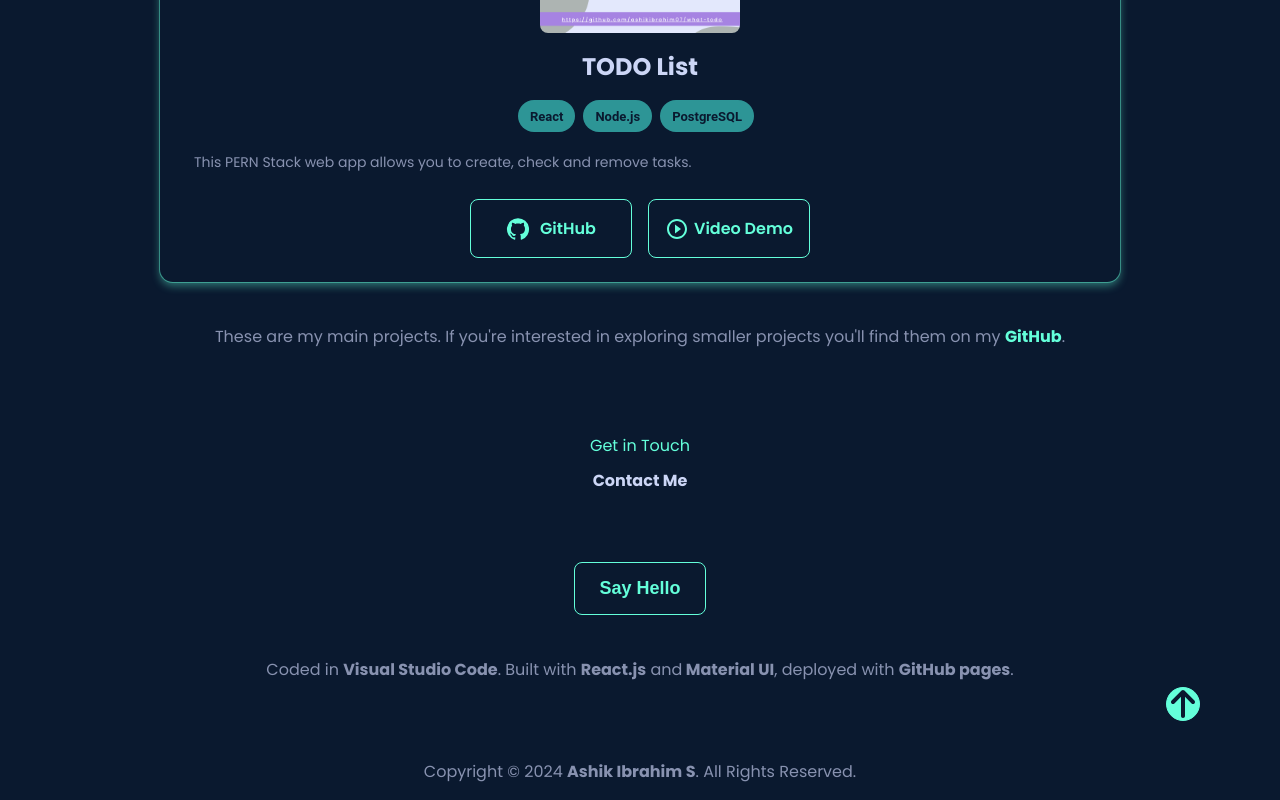
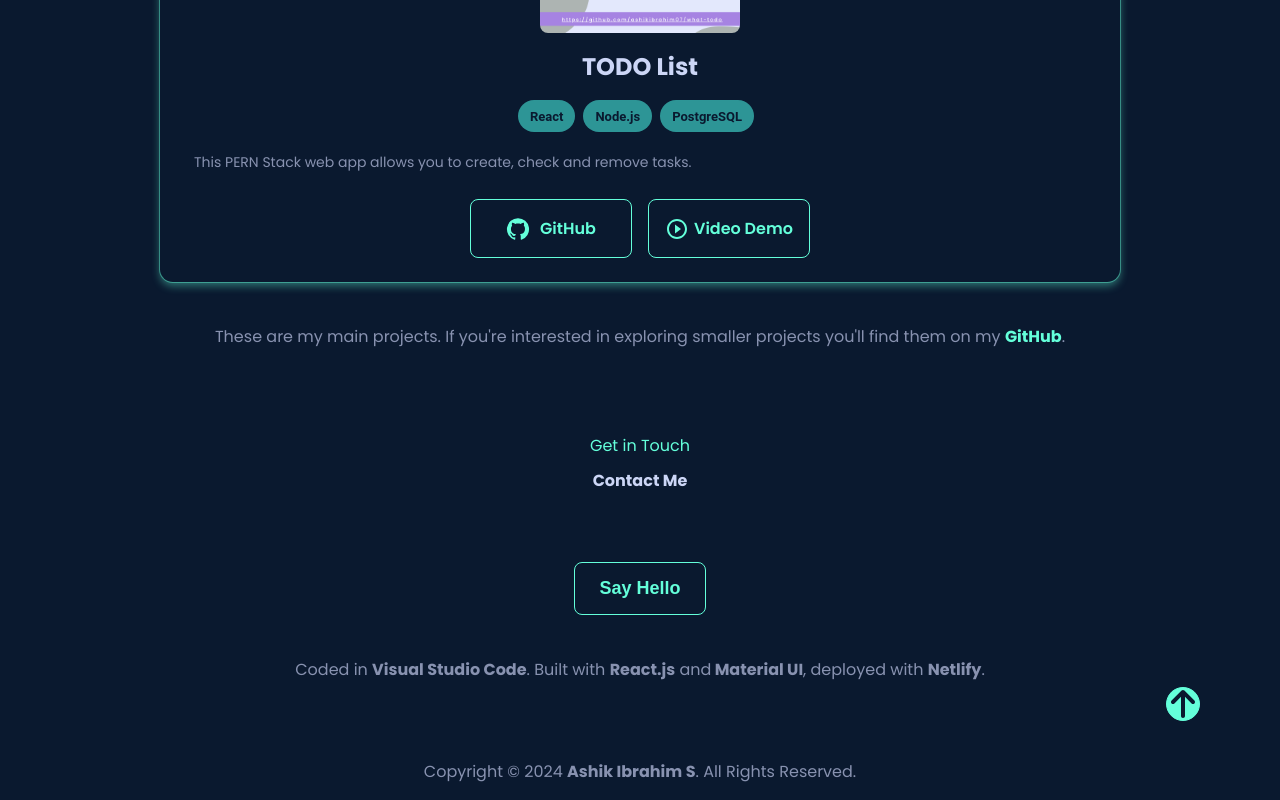
Before and after one commit to ashikibrahim07/react-portfolio, a React (Create React App) app: page / in a window 1280 px wide. Shown: the part 3278-4078 px from the top of the page. Built offline with nearby package versions, Linux system fonts and the light colour scheme; a small style sheet from the web is missing.

Commit message:
Add README.md, modified Resume and Footer

```diff
--- a/src/components/Footer.jsx
+++ b/src/components/Footer.jsx
@@ -14,7 +14,7 @@
       <footer>
         <p>
           Coded in <b>Visual Studio Code</b>. Built with <b>React.js</b> and
-          <b> Material UI</b>, deployed with <b>GitHub pages</b>.
+          <b> Material UI</b>, deployed with <b>Netlify</b>.
         </p>
         <br />
         <p id="copyRight">
```
Also changed, not shown: 2 other files (tests, documents, lock files or other folders).
